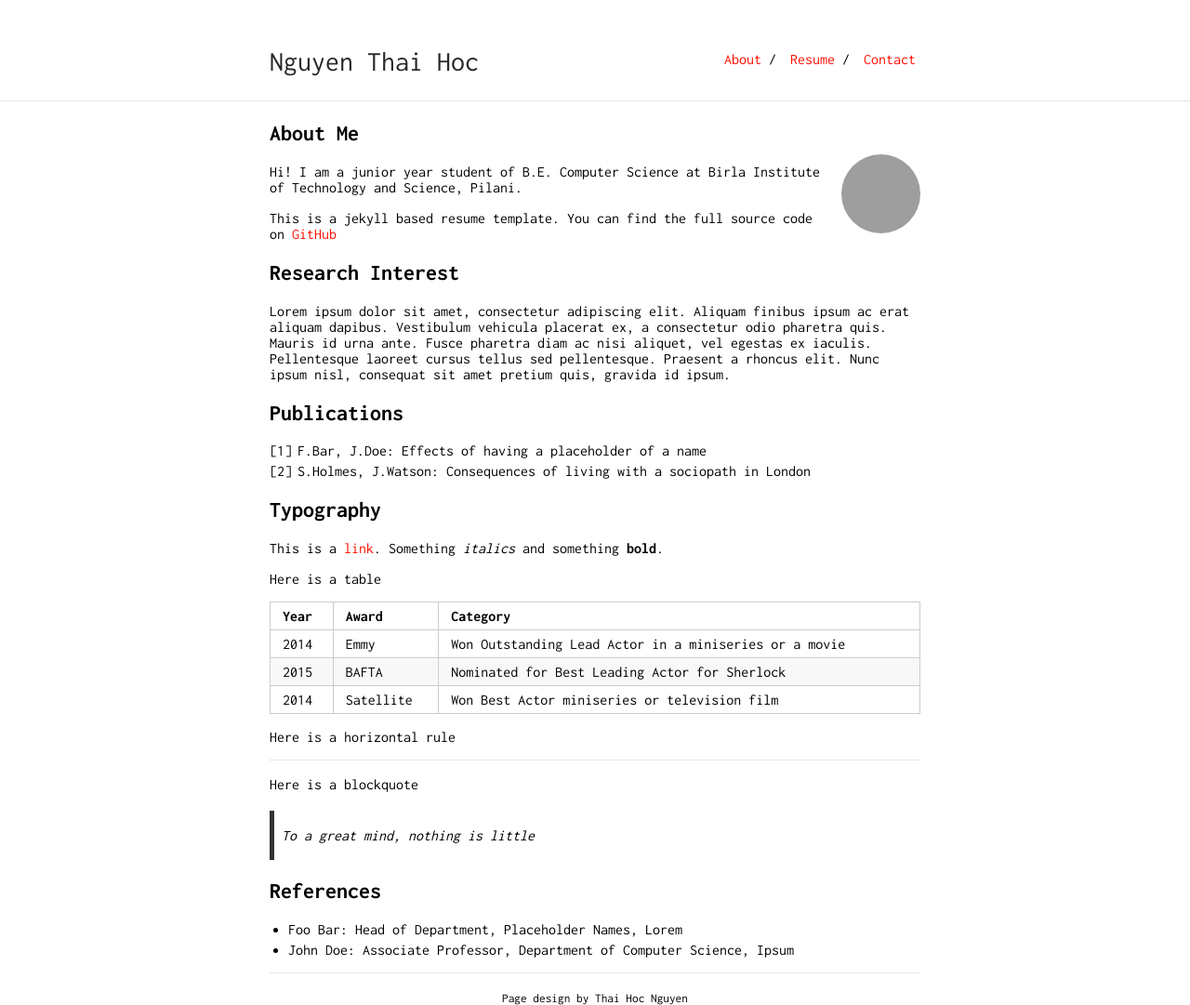
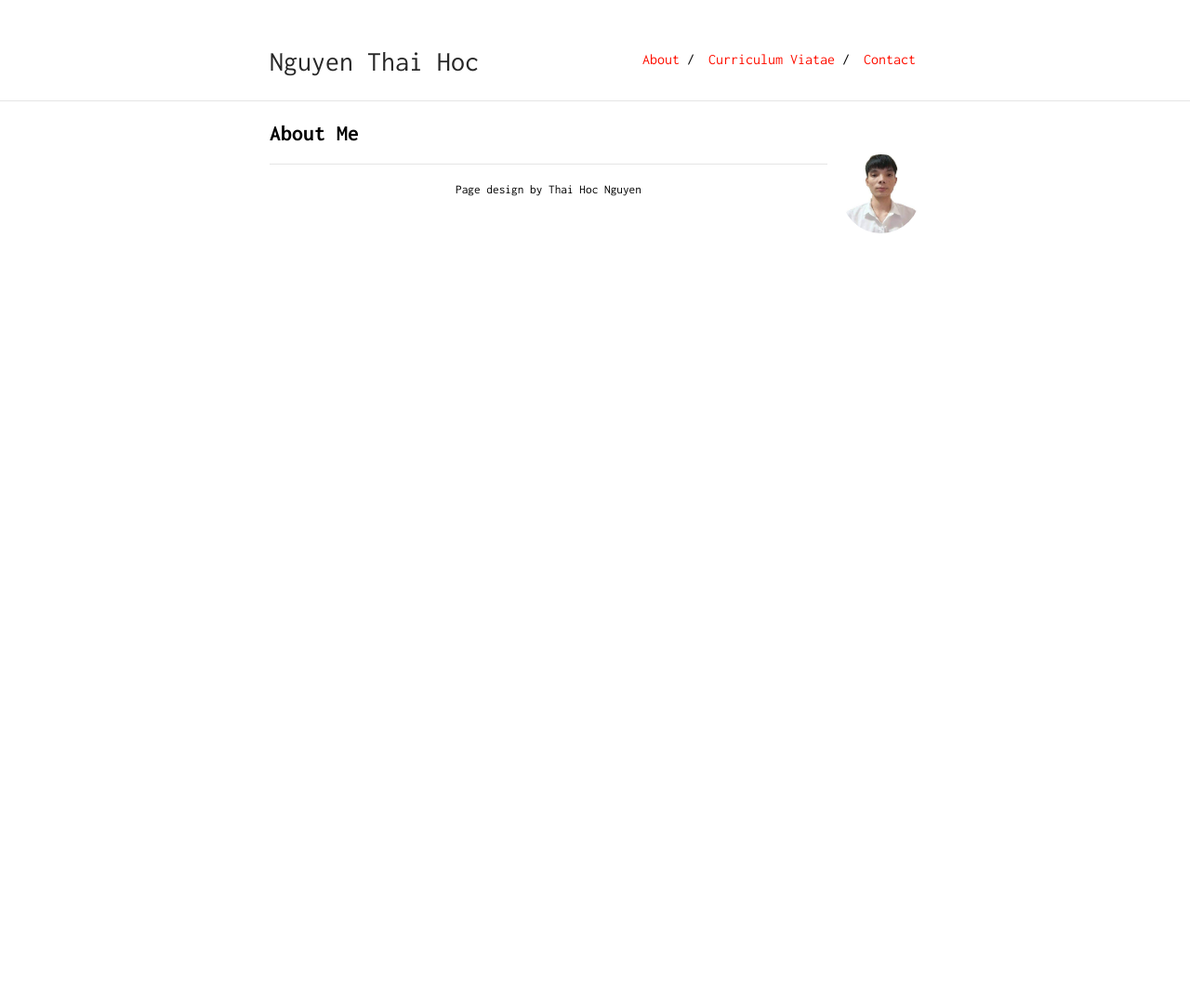
Before and after one commit to nguyenthaihoc02/About-Me, a Jekyll site: the page built from index.md, in a window 1280 px wide. Shown: the whole page at 93% size. Built offline with Jekyll 4.4.1, drawn with Linux system fonts in a browser that asks for light colours; our own code applies the rules of GitHub Pages for plain Markdown files; after the commit the page ends 900 px from its top, so only the background shows below that; grey boxes are pictures that could not be loaded.

Commit message:
update 1

```diff
--- a/_config.yml
+++ b/_config.yml
@@ -18,7 +18,7 @@ sass:
 nav:
  - name: "About"
    link: "/About-Me/"
- - name: "Resume"
-   link: "resume.pdf"
+ - name: "Curriculum Viatae"
+   link: "#"
  - name: "Contact"
    link: "contact"
--- a/index.md
+++ b/index.md
@@ -4,42 +4,4 @@ layout: default
 
 ## About Me
 
-<img class="profile-picture" src="sherlock.jpg">
-
-Hi! I am a junior year student of B.E. Computer Science at Birla Institute of Technology and Science, Pilani.
-
-This is a jekyll based resume template. You can find the full source code on [GitHub](https://github.com/bk2dcradle/researcher)
-
-## Research Interest
-
-Lorem ipsum dolor sit amet, consectetur adipiscing elit. Aliquam finibus ipsum ac erat aliquam dapibus. Vestibulum vehicula placerat ex, a consectetur odio pharetra quis. Mauris id urna ante. Fusce pharetra diam ac nisi aliquet, vel egestas ex iaculis. Pellentesque laoreet cursus tellus sed pellentesque. Praesent a rhoncus elit. Nunc ipsum nisl, consequat sit amet pretium quis, gravida id ipsum.
-
-## Publications
-
-1. F.Bar, J.Doe: Effects of having a placeholder of a name
-2. S.Holmes, J.Watson: Consequences of living with a sociopath in London
-
-## Typography
-
-This is a [link](http://google.com). Something *italics* and something **bold**.
-
-Here is a table
-
-Year | Award | Category
------|-------|--------
-2014 | Emmy  | Won Outstanding Lead Actor in a miniseries or a movie
-2015 | BAFTA | Nominated for Best Leading Actor for Sherlock
-2014 | Satellite | Won Best Actor miniseries or television film
-
-Here is a horizontal rule
-
----
-
-Here is a blockquote
-
-> To a great mind, nothing is little
-
-## References
-
-* Foo Bar: Head of Department, Placeholder Names, Lorem
-* John Doe: Associate Professor, Department of Computer Science, Ipsum
+<img class="profile-picture" src="avatar.jpg">
```
Also changed, not shown: README.md (added), avatar.jpg (added).
